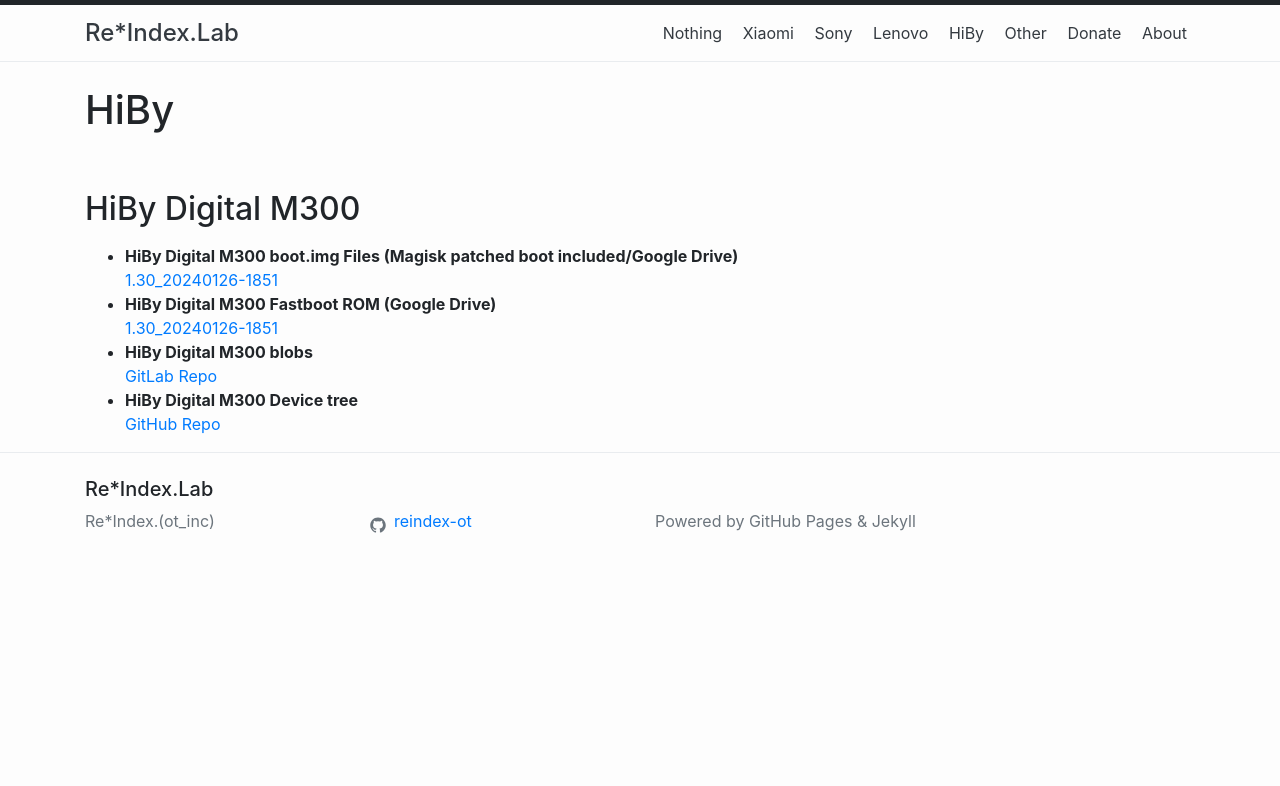
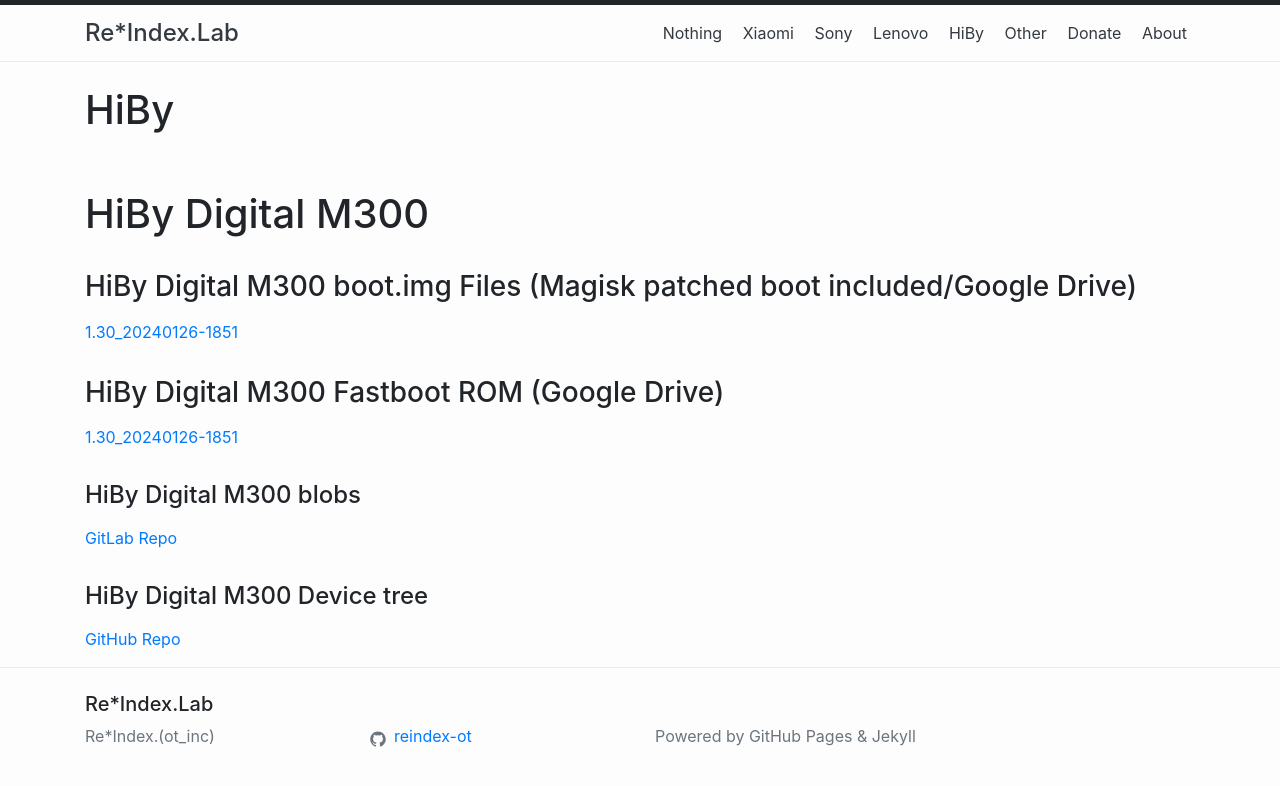
Before and after one commit to reindex-ot/reindex-ot.github.io, a Jekyll site: the page built from hiby.md, in a window 1280 px wide. Shown: the top 786 px of the page. Built offline with Jekyll 4.4.1, drawn with Linux system fonts in a browser that asks for light colours.

```diff
--- a/hiby.md
+++ b/hiby.md
@@ -4,12 +4,12 @@ title: HiBy
 permalink: /hiby/
 ---
 
-## HiBy Digital M300
-- <b>HiBy Digital M300 boot.img Files (Magisk patched boot included/Google Drive)</b><br>
+# HiBy Digital M300
+### HiBy Digital M300 boot.img Files (Magisk patched boot included/Google Drive)
 [1.30_20240126-1851](https://drive.google.com/file/d/1L0QurUo5cP5Z8luGYCnFNgXG9fcKCxJ3/view?usp=drivesdk)
-- <b>HiBy Digital M300 Fastboot ROM (Google Drive)</b><br>
+### HiBy Digital M300 Fastboot ROM (Google Drive)
 [1.30_20240126-1851](https://drive.google.com/file/d/1zxw3cP-y6Ixx1o4PL_DA4rm3XwCWbgEU/view?usp=drive_link)
-- <b>HiBy Digital M300 blobs</b><br>
+#### HiBy Digital M300 blobs
 [GitLab Repo](https://gitlab.com/reindex_ot/hiby_digital_m300_blobs)
-- <b>HiBy Digital M300 Device tree</b><br>
+#### HiBy Digital M300 Device tree
 [GitHub Repo](https://github.com/reindex-ot/hiby_digital_m300)
```
